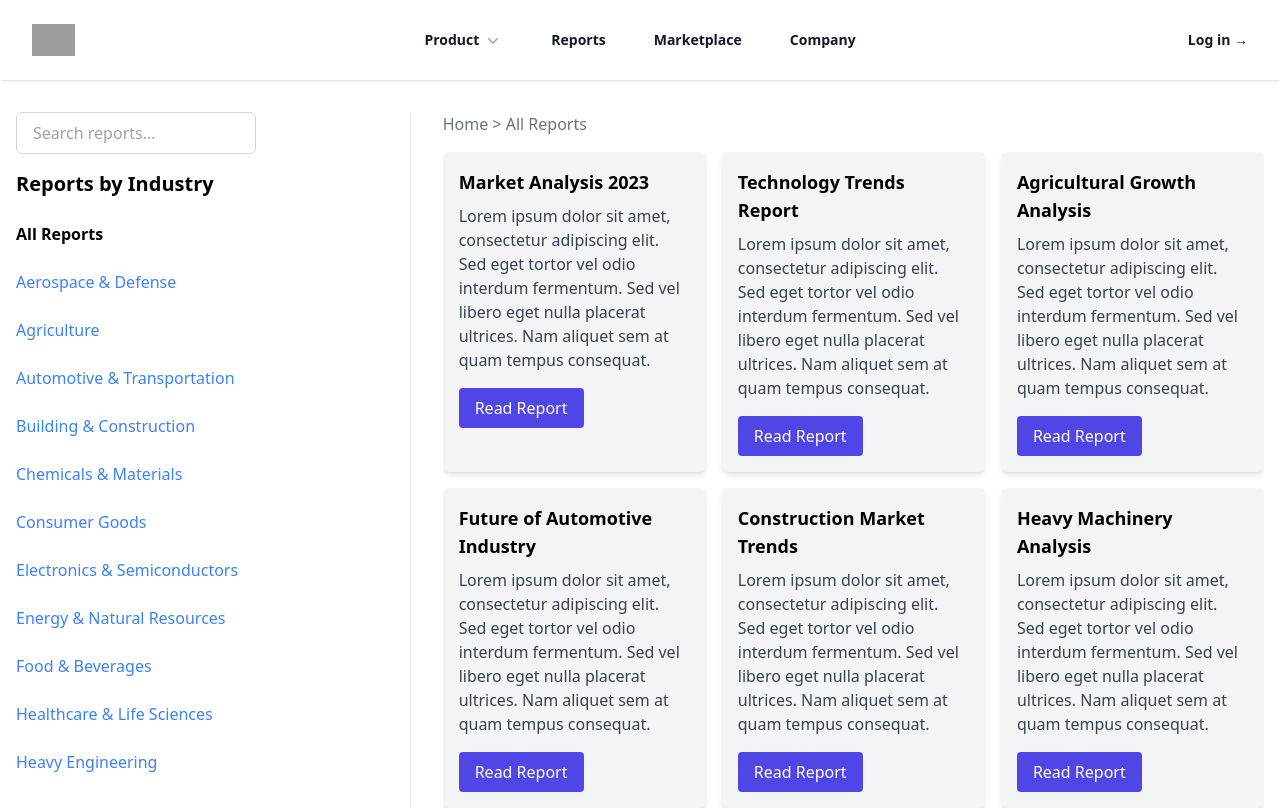
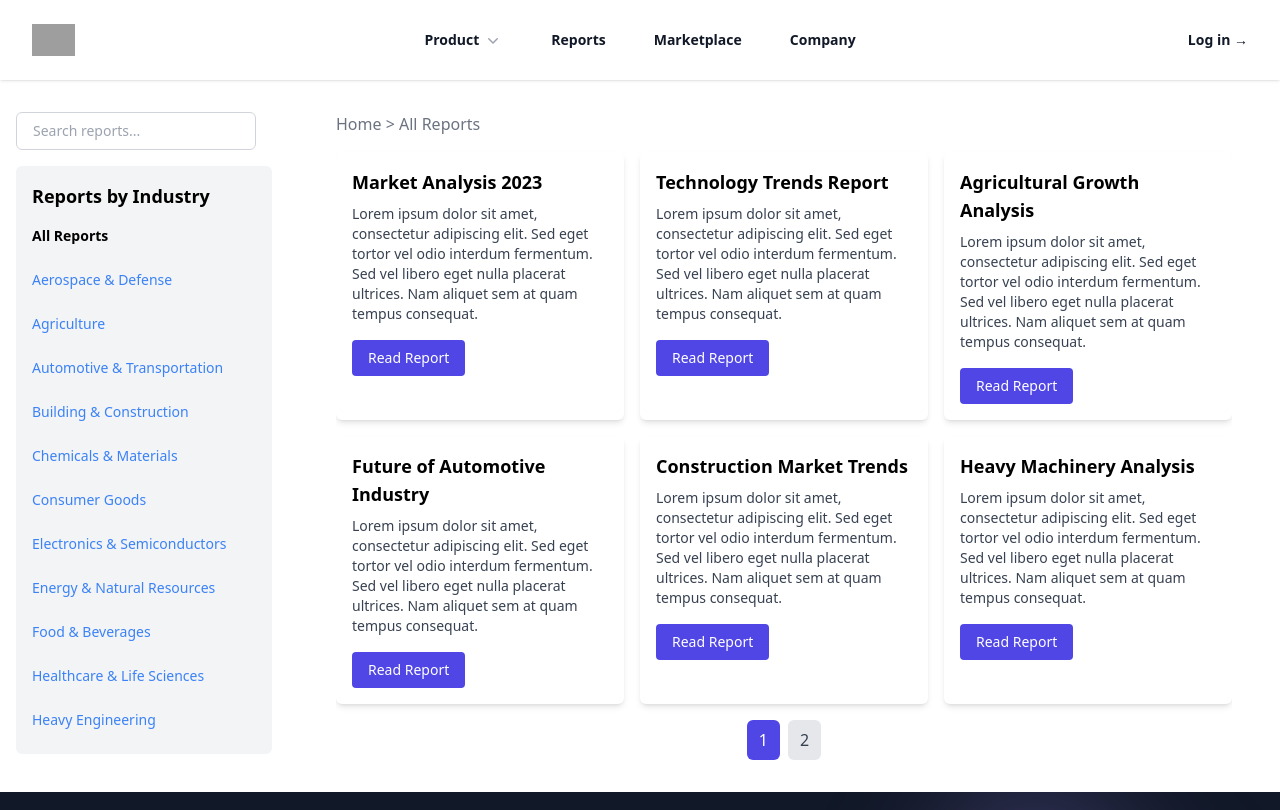
Before and after one commit to rjkolekar/marketrs, a React (Create React App) app: page /features in a window 1280 px wide. Shown: the top 810 px of the page. Built offline with nearby package versions, Linux system fonts and the light colour scheme; grey boxes are pictures that could not be loaded.

Commit message:
report page update

```diff
--- a/src/components/pages/Features.js
+++ b/src/components/pages/Features.js
@@ -2,6 +2,7 @@ import React, { useState } from 'react';
 
 const ReportPage = () => {
     // Sample report data
+
   const [reports, setReports] = useState([
     { id: 1, title: 'Market Analysis 2023', industry: 'Defense', content: 'Lorem ipsum dolor sit amet, consectetur adipiscing elit. Sed eget tortor vel odio interdum fermentum. Sed vel libero eget nulla placerat ultrices. Nam aliquet sem at quam tempus consequat.' },
     { id: 2, title: 'Technology Trends Report', industry: 'Aerospace & Defense', content: 'Lorem ipsum dolor sit amet, consectetur adipiscing elit. Sed eget tortor vel odio interdum fermentum. Sed vel libero eget nulla placerat ultrices. Nam aliquet sem at quam tempus consequat.' },
@@ -9,10 +10,13 @@ const ReportPage = () => {
     { id: 4, title: 'Future of Automotive Industry', industry: 'Automotive & Transportation', content: 'Lorem ipsum dolor sit amet, consectetur adipiscing elit. Sed eget tortor vel odio interdum fermentum. Sed vel libero eget nulla placerat ultrices. Nam aliquet sem at quam tempus consequat.' },
     { id: 5, title: 'Construction Market Trends', industry: 'Building & Construction', content: 'Lorem ipsum dolor sit amet, consectetur adipiscing elit. Sed eget tortor vel odio interdum fermentum. Sed vel libero eget nulla placerat ultrices. Nam aliquet sem at quam tempus consequat.' },
     { id: 12, title: 'Heavy Machinery Analysis', industry: 'Heavy Engineering', content: 'Lorem ipsum dolor sit amet, consectetur adipiscing elit. Sed eget tortor vel odio interdum fermentum. Sed vel libero eget nulla placerat ultrices. Nam aliquet sem at quam tempus consequat.' },
+    { id: 2, title: 'Technology Trends Report', industry: 'Aerospace & Defense', content: 'Lorem ipsum dolor sit amet, consectetur adipiscing elit. Sed eget tortor vel odio interdum fermentum. Sed vel libero eget nulla placerat ultrices. Nam aliquet sem at quam tempus consequat.' },
+    { id: 3, title: 'Agricultural Growth Analysis', industry: 'Agriculture', content: 'Lorem ipsum dolor sit amet, consectetur adipiscing elit. Sed eget tortor vel odio interdum fermentum. Sed vel libero eget nulla placerat ultrices. Nam aliquet sem at quam tempus consequat.' },
+    { id: 4, title: 'Future of Automotive Industry', industry: 'Automotive & Transportation', content: 'Lorem ipsum dolor sit amet, consectetur adipiscing elit. Sed eget tortor vel odio interdum fermentum. Sed vel libero eget nulla placerat ultrices. Nam aliquet sem at quam tempus consequat.' },
+    { id: 5, title: 'Construction Market Trends', industry: 'Building & Construction', content: 'Lorem ipsum dolor sit amet, consectetur adipiscing elit. Sed eget tortor vel odio interdum fermentum. Sed vel libero eget nulla placerat ultrices. Nam aliquet sem at quam tempus consequat.' },
 ]);
     const [showContactForm, setShowContactForm] = useState(false);
     const [searchTerm, setSearchTerm] = useState('');
-    // List of industry categories
     const categories = [
         'Aerospace & Defense',
         'Agriculture',
@@ -26,52 +30,48 @@ const ReportPage = () => {
         'Healthcare & Life Sciences',
         'Heavy Engineering',
     ];
+    const [selectedIndustry, setSelectedIndustry] = useState(null);
+    const [selectedReport, setSelectedReport] = useState(null);
+    const [currentPage, setCurrentPage] = useState(1);
+    const reportsPerPage = 6;
 
-    // State to store the selected industry for filtering reports
-    const [selectedIndustry, setSelectedIndustry] = useState(null);
-
-    // State to store the currently selected report
-    const [selectedReport, setSelectedReport] = useState(null);
-
-    // Function to filter reports based on selected industry
-    const filteredReports = selectedIndustry ? reports.filter(report => report.industry === selectedIndustry) : reports;
-
-    // Function to handle clicking on the "Read Report" button
     const handleReadReport = (report) => {
         setSelectedReport(report);
     };
 
-    // Function to handle closing the selected report
     const handleCloseReport = () => {
         setSelectedReport(null);
     };
 
-    // Function to handle search term change
     const handleSearchChange = (event) => {
         setSearchTerm(event.target.value);
     };
 
-    // Filter reports based on search term
-    const filteredReportsBySearch = filteredReports.filter(report =>
-        report.title.toLowerCase().includes(searchTerm.toLowerCase()) ||
-        report.content.toLowerCase().includes(searchTerm.toLowerCase())
-    );
+    const filteredReports = selectedIndustry ? reports.filter(report => report.industry === selectedIndustry) : reports;
+
+    const indexOfLastReport = currentPage * reportsPerPage;
+    const indexOfFirstReport = indexOfLastReport - reportsPerPage;
+    const currentReports = filteredReports.slice(indexOfFirstReport, indexOfLastReport);
+
+    const paginate = pageNumber => setCurrentPage(pageNumber);
 
     return (
         <div className="container mx-auto px-4 py-8">
-            <div className="grid grid-cols-1 lg:grid-cols-3 gap-8">
+            <div className="grid grid-cols-1 lg:grid-cols-4 lg:gap-8">
                 {/* Sidebar for categories */}
                 {!selectedReport && (
-                    <div className="lg:col-span-1 overflow-y-auto border-r border-gray-200 sticky top-0 max-h-screen">
+                    <div className="lg:col-span-1 lg:pr-8 text-sm">
+                        <div className="sticky top-0 max-h-screen overflow-y-auto">
                             <input
                                 type="text"
                                 placeholder="Search reports..."
-                            className="w-full md:w-60 px-4 py-2 mb-4 mr-8 border border-gray-300 rounded-md"
+                                className="w-full md:w-60 px-4 py-2 mb-4 border border-gray-300 rounded-md text-sm focus:outline-none focus:border-indigo-500"
                                 value={searchTerm}
                                 onChange={handleSearchChange}
                             />
-                        <h2 className="text-xl font-semibold mb-4">Reports by Industry</h2>
-                        <ul className="space-y-2">
+                            <div className="bg-gray-100 rounded-md p-4">
+                                <h2 className="text-lg font-semibold mb-2">Reports by Industry</h2>
+                                <ul className="space-y-2 overflow-y-auto max-h-full">
                                     <li key="all-reports" className="py-2">
                                         <button
                                             className={`w-full text-left ${!selectedIndustry ? 'font-semibold' : 'text-blue-500 hover:underline'}`}
@@ -92,64 +92,84 @@ const ReportPage = () => {
                                     ))}
                                 </ul>
                             </div>
+                        </div>
+                    </div>
                 )}
 
                 {/* Main content */}
-                <div className="lg:col-span-2 overflow-y-auto sticky top-0 max-h-screen">
-                    {!selectedReport && (
+                <div className="lg:col-span-3 lg:pr-8">
+                    <div className="sticky top-0 max-h-screen overflow-y-auto">
+                        {!selectedReport ? (
                             <div>
                                 <nav className="text-gray-500 mb-4">
                                     Home {'>'} {selectedIndustry ? `${selectedIndustry} > ` : ''} {selectedReport ? selectedReport.title : 'All Reports'}
                                 </nav>
                                 <div className="grid grid-cols-1 sm:grid-cols-2 lg:grid-cols-3 gap-4">
-                           {filteredReportsBySearch.map(report => (
-                               <div key={report.id} className="p-4 bg-gray-100 rounded-md shadow-md">
-                                   <h3 className="text-lg font-semibold">{report.title}</h3>
-                                   <p className="mt-2 text-gray-700 text-md">{report.content}</p>
+                                    {currentReports.map(report => (
+                                        <div key={report.id} className="bg-white rounded-md shadow-md p-4">
+                                            <h3 className="text-lg font-semibold mb-2">{report.title}</h3>
+                                            <p className="text-gray-700 text-sm mb-4">{report.content}</p>
                                             <button
                                                 onClick={() => handleReadReport(report)}
-                                       className="mt-4 px-4 py-2 bg-indigo-600 text-white rounded hover:bg-indigo-700"
+                                                className="px-4 py-2 bg-indigo-600 text-white rounded hover:bg-indigo-700 text-sm"
                                             >
                                                 Read Report
                                             </button>
                                         </div>
                                     ))}
                                 </div>
+                                {/* Pagination */}
+                                <div className="mt-4 flex justify-center">
+                                    {filteredReports.length > reportsPerPage && (
+                                        <nav className="flex items-center">
+                                            {Array.from({ length: Math.ceil(filteredReports.length / reportsPerPage) }, (_, i) => (
+                                                <button
+                                                    key={i}
+                                                    onClick={() => paginate(i + 1)}
+                                                    className={`px-3 py-2 mx-1 bg-gray-200 text-gray-700 rounded-md ${currentPage === i + 1 ? 'bg-indigo-600 text-white' : 'hover:bg-gray-300'}`}
+                                                >
+                                                    {i + 1}
+                                                </button>
+                                            ))}
+                                        </nav>
+                                    )}
                                 </div>
-
-                    )}
-                    {selectedReport && (
+                            </div>
+                        ) : (
                             <div className="mt-8 bg-white p-4 rounded-md shadow-md">
-                            <h2 className="text-xl font-semibold mb-4">{selectedReport.title}</h2>
-                            <p className="text-gray-700">{selectedReport.content}</p>
+                                <h2 className="text-lg font-semibold mb-4">{selectedReport.title}</h2>
+                                <p className="text-gray-700 text-sm mb-4">{selectedReport.content}</p>
                                 <button
                                     onClick={handleCloseReport}
-                                className="mt-4 px-4 py-2 bg-indigo-600 text-white rounded hover:bg-indigo-700"
+                                    className="px-4 py-2 bg-indigo-600 text-white rounded hover:bg-indigo-700 text-sm"
                                 >
                                     Close
                                 </button>
                             </div>
                         )}
                     </div>
+                </div>
+
                 {/* Sidebar for report details */}
                 {selectedReport && (
-                    <div className="lg:col-span-1 overflow-y-auto border-l border-gray-200 sticky
-                    top-0 max-h-screen">
-                    <div className="p-4 bg-gray-100 rounded-md shadow-md">
-                        <h3 className="text-lg font-semibold">{selectedReport.title}</h3>
-                        <div className="mt-4 flex justify-between items-center">
+                    <div className="lg:col-span-1">
+                        <div className="sticky top-0 max-h-screen overflow-y-auto">
+                            <div className="bg-gray-100 rounded-md shadow-md p-4 mb-4">
+                                <h3 className="text-lg font-semibold mb-2">{selectedReport.title}</h3>
+                                <div className="flex justify-between items-center">
                                     <span className="font-semibold text-gray-900">{selectedReport.price}</span>
                                     <button
-                                onClick={() => setShowContactForm(true)} // Handle button click action
-                                className="px-4 py-2 bg-indigo-600 text-white rounded hover:bg-indigo-700"
+                                        onClick={() => setShowContactForm(true)}
+                                        className="px-4 py-2 bg-indigo-600 text-white rounded hover:bg-indigo-700 text-sm"
                                     >
                                         Request Report
                                     </button>
                                 </div>
                             </div>
-                    <div className="p-4 bg-gray-100 rounded-md shadow-md mt-4">
-                        <h3 className="text-lg font-semibold">Related Reports</h3>
+                            <div className="bg-gray-100 rounded-md shadow-md p-4">
+                                <h3 className="text-lg font-semibold mb-2">Related Reports</h3>
                                 {/* Display related reports here */}
+                            </div>
                         </div>
                     </div>
                 )}
```
Lines whose indentation alone changed are shown as unchanged.
